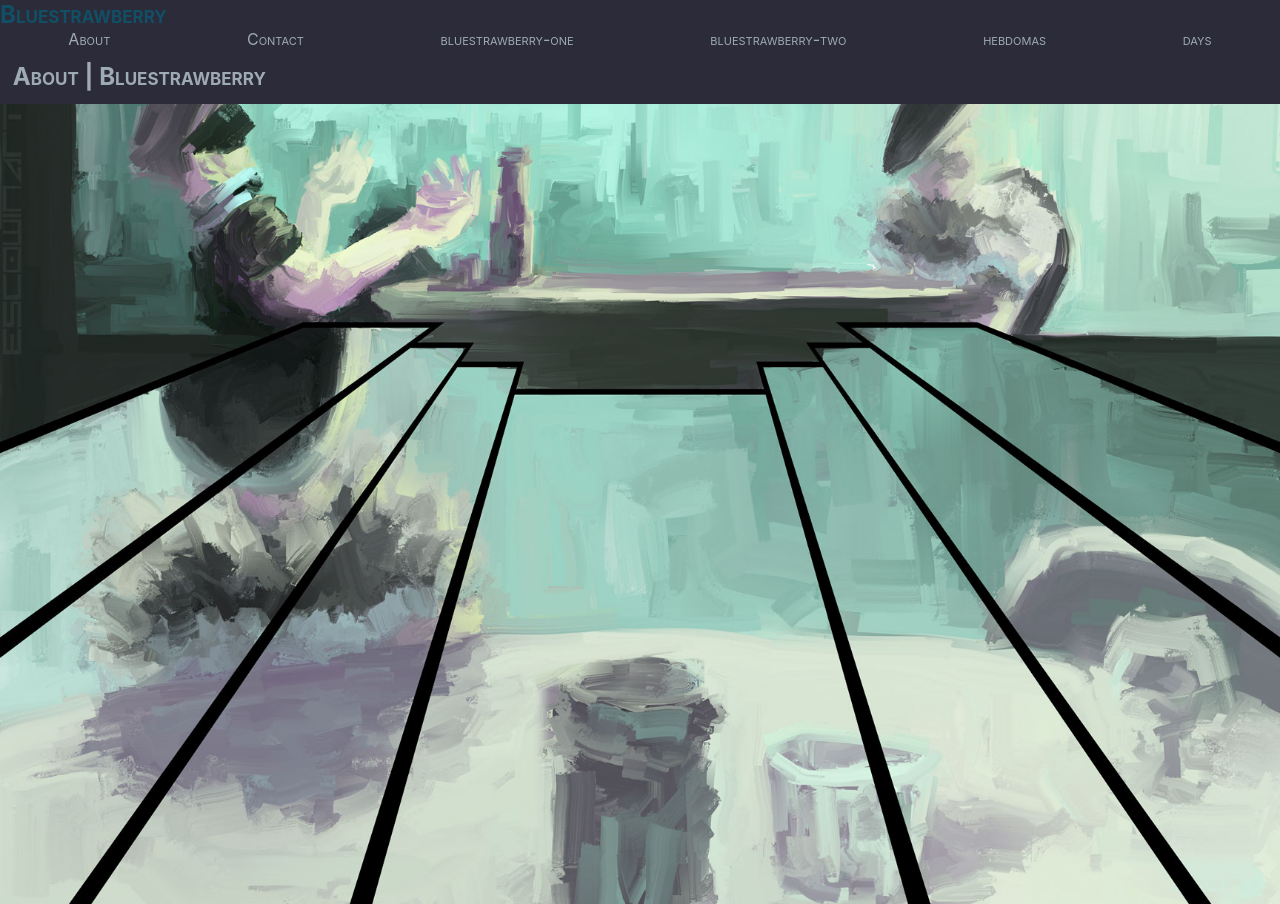
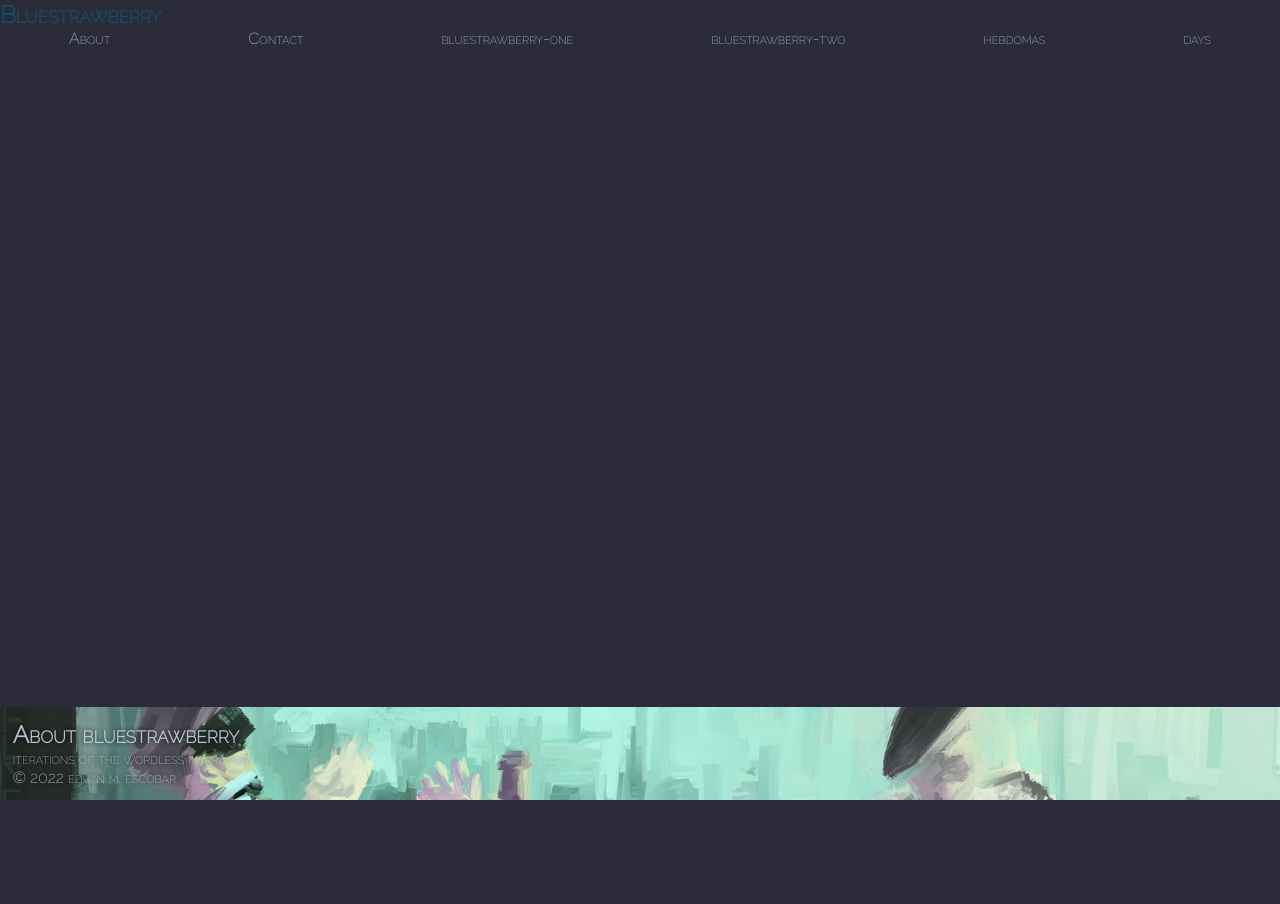
Before and after one commit to escowin/bluestrawberry, a React (Create React App) app: page / in a window 1280 px wide. After the commit the page ends 800 px from the top, so only its background shows below. Built offline with nearby package versions, Linux system fonts and the light colour scheme.

Commit message:
added styles & restructured component elements

```diff
--- a/public/index.html
+++ b/public/index.html
@@ -15,6 +15,7 @@
       user's mobile device or desktop. See https://developers.google.com/web/fundamentals/web-app-manifest/
     -->
     <link rel="manifest" href="%PUBLIC_URL%/manifest.json" />
+    <link href="https://fonts.googleapis.com/css2?family=Raleway:wght@200&display=swap" rel="stylesheet" />
     <!--
       Notice the use of %PUBLIC_URL% in the tags above.
       It will be replaced with the URL of the `public` folder during the build.
--- a/src/App.css
+++ b/src/App.css
@@ -1,7 +1,8 @@
 :root {
   --primary: rgba(8, 7, 23, 0.85);
-  --text: rgba(196, 214, 221, 0.75);
+  --text: rgba(196, 214, 221, 0.9);
   --link: rgba(14, 84, 107, 0.898);
+  --text-shadow: 0 0 .25rem;
 }
 
 * {
@@ -13,20 +14,18 @@ body {
   background-color: var(--primary);
   color: var(--text);
   font-variant: small-caps;
-}
-
-#about {
-  padding: 1%;
+  font-family: 'Raleway', sans-serif;
 }
 
 /* typography */
-a {
+a, li {
   text-decoration: none;
   color: inherit;
   transition: 1s;
+  cursor: pointer;
 }
 
-a:hover {
+a:hover, li:hover {
   color: var(--link);
 }
 
@@ -40,7 +39,20 @@ a:hover {
   display: flex;
 }
 
+#body {
+  justify-content: space-between;
+  height: 100vh;
+}
+
 #nav-links {
   list-style: none;
   justify-content: space-around;
 }
+
+/* box */
+#about {
+  background: url('./assets/images/edwin-escobar-20200901-bluestrawberry-001.jpg');
+  background-size: cover;
+  padding: 1%;
+  text-shadow: var(--text-shadow) var(--primary);
+}
--- a/src/App.js
+++ b/src/App.js
@@ -5,11 +5,10 @@ import Nav from './components/Nav';
 
 function App() {
   return (
-    <div>
+    <div id='body' className='flex-column'>
       <Nav/>
-      <main>
-        <About/>
-      </main>
+      <main></main>
+      <About/>
     </div>
   );
 }
--- a/src/components/About/index.js
+++ b/src/components/About/index.js
@@ -1,12 +1,17 @@
 import React from "react";
-import coverPhoto from "../../assets/images/edwin-escobar-20200901-bluestrawberry-001.jpg"
 
 function About() {
+    const copyrightYear = new Date().getFullYear()
+
     return (
-        <section className="flex-column">
-            <h1 id="about">About | Bluestrawberry</h1>
-            <img src={coverPhoto} style={{ width: "100%" }} alt="cover"/>
-        </section>
+        <footer className="flex-column" id="about">
+            <h2>About bluestrawberry</h2>
+            <p>iterations of the wordless narrative</p>
+            <p id="copyright">
+                &copy; {copyrightYear}
+                <a href="/"> edwin m. escobar</a>
+            </p>
+        </footer>
     )
 }
 
```
